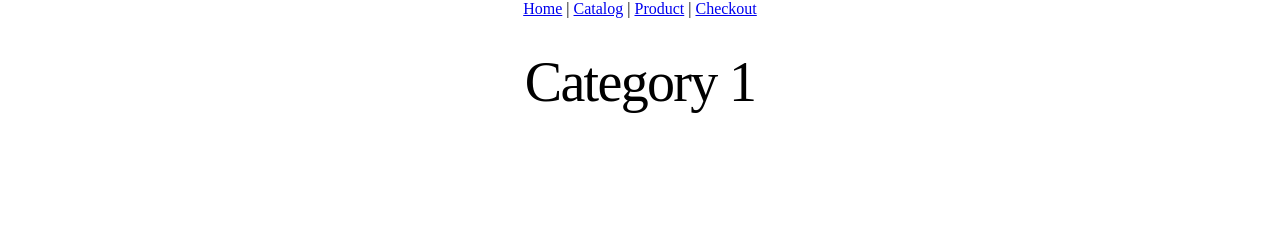
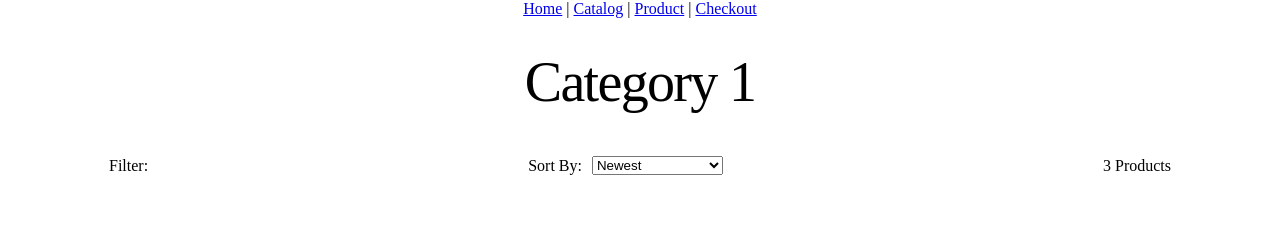
Before and after one commit to athomas97/ecommerce_website, a React (Vite) app in the folder ecommerce_website/: page /catalog in a window 1280 px wide. Shown: the top 236 px of the page. Built offline with nearby package versions, Linux system fonts and the light colour scheme.

Commit message:
added filter bar component and sorting functionality

```diff
--- /dev/null
+++ b/ecommerce_website/src/components/FilterBar.jsx
@@ -0,0 +1,43 @@
+import { useState } from 'react';
+
+function FilterBar({ numProducts, onDropDownSelect }) {
+    const [selectedValue, setSelectedValue] = useState('');
+
+    // Callback functions
+    const handleDropdownChange = (event) => {
+        const value = event.target.value;
+        setSelectedValue(value);
+        onDropDownSelect(value);
+    };
+
+    return (
+        <>
+        <div id="filter-bar">
+            <div style={{ display: 'flex', alignItems: 'center', gap: '5px' }}>
+                <p>Filter:</p>
+            </div>
+            <div style={{ display: 'flex', alignItems: 'center', gap: '5px' }}>
+                <p>Sort By:</p>
+                <label for="sort_by"></label>
+                <select id="sort_by" name="sort_by" value={selectedValue} onChange={handleDropdownChange}>
+                    <option value="newest">
+                        Newest
+                    </option>
+                    <option value="oldest">
+                        Oldest
+                    </option>
+                    <option value="price_low_to_high">
+                        Price: Low to High
+                    </option>
+                    <option value="price_high_to_low">
+                        Price: High to Low
+                    </option>
+                </select>
+            </div>
+            <p>{numProducts} Products</p>
+        </div>
+        </>
+    );
+}
+
+export default FilterBar;
--- a/ecommerce_website/src/pages/Catalog.jsx
+++ b/ecommerce_website/src/pages/Catalog.jsx
@@ -1,11 +1,23 @@
+import { useRef, useState } from 'react';
+import { sort } from '../utils/Sorting.utils'
+
 import products from '../assets/products.json'
 import ProductCard from '../components/ProductCard'
+import FilterBar from '../components/FilterBar'
 
 function Catalog() {
+    const [sortMethod, setSortMethod] = useState("");
+
+    // Callback Function
+    const handleSortMethodChange = (data) => {
+        setSortMethod(data);
+    };
+
     // Load products
     let category = "Category 1"
     let products_set = [];
 
+    // Filter products
     if (category === "All") {
         products_set = products.flatMap((entry) => entry.products ?? []);
     } else {
@@ -13,13 +25,21 @@ function Catalog() {
         products_set = foundCategory?.products ?? [];
     }
 
+    // Sort products
+    let sorted_products = sort(sortMethod, products_set)
+
     // Render page
     return (
         <>
         <h1>{category}</h1>
+        <FilterBar
+            numProducts={products_set.length}
+            onDropDownSelect={handleSortMethodChange}
+        />
+        <p>{sortMethod}</p>
         <section id="center">
             <div>
-                {products_set.map((product) => (
+                {sorted_products.map((product) => (
                     <ProductCard
                         key={product.name}
                         name={product.name}
--- /dev/null
+++ b/ecommerce_website/src/utils/Sorting.utils.js
@@ -0,0 +1,39 @@
+export function sort(sort_method, products) {
+    let newList = []
+    switch (sort_method) {
+        case 'price_low_to_high':
+            return sortLowestToHighestPrice(products);
+        case 'price_high_to_low':
+            return sortHighestToLowestPrice(products);
+        case 'newest':
+            return sortNewest(products);
+        case 'oldest':
+            return sortOldest(products);
+        default:
+            return products
+    }
+}
+
+function sortLowestToHighestPrice(products) {
+    return [...products].sort(function(a,b) {
+        return Number(a.cost) - Number(b.cost)
+    });
+}
+
+function sortHighestToLowestPrice(products) {
+    return [...products].sort(function(a,b) {
+        return Number(b.cost) - Number(a.cost)
+    });
+}
+
+function sortNewest(products) {
+    return [...products].sort(function(a,b) {
+        return new Date(b.created_at).getTime() - new Date(a.created_at).getTime()
+    });
+}
+
+function sortOldest(products) {
+    return [...products].sort(function(a,b) {
+        return new Date(a.created_at).getTime() - new Date(b.created_at).getTime()
+    });
+}
```
